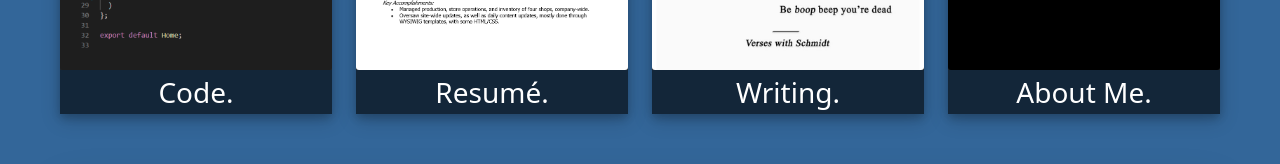
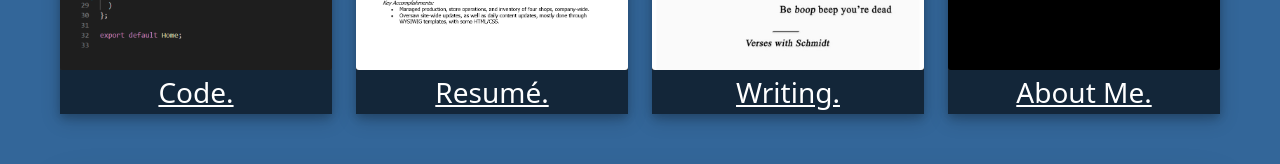
Before and after one commit to dustin-lamarr/react-portfolio, a React (Create React App) app in the folder client/: page / in a window 1280 px wide. Shown: the part 430-594 px from the top of the page. Built offline with nearby package versions, Linux system fonts and the light colour scheme.

Commit message:
fixed home page card footers to ensure they link

```diff
--- a/client/src/components/MainCards/index.js
+++ b/client/src/components/MainCards/index.js
@@ -15,8 +15,8 @@ function MainCards({ id, img, section, href}) {
         <div className="card-body p-0">
           <a href={href}><img src={img} className="card-img" alt={id}></img></a>
         </div>
-        <button className="fs-3 border-0 text-break" style={styles.footerFont} href={href} id="card-btn">
-          {section}
+       <button className="fs-3 border-0 text-break"   id="card-btn">
+       <a href={href} style={styles.footerFont}> {section}</a>
         </button>
 
       </div>
```
